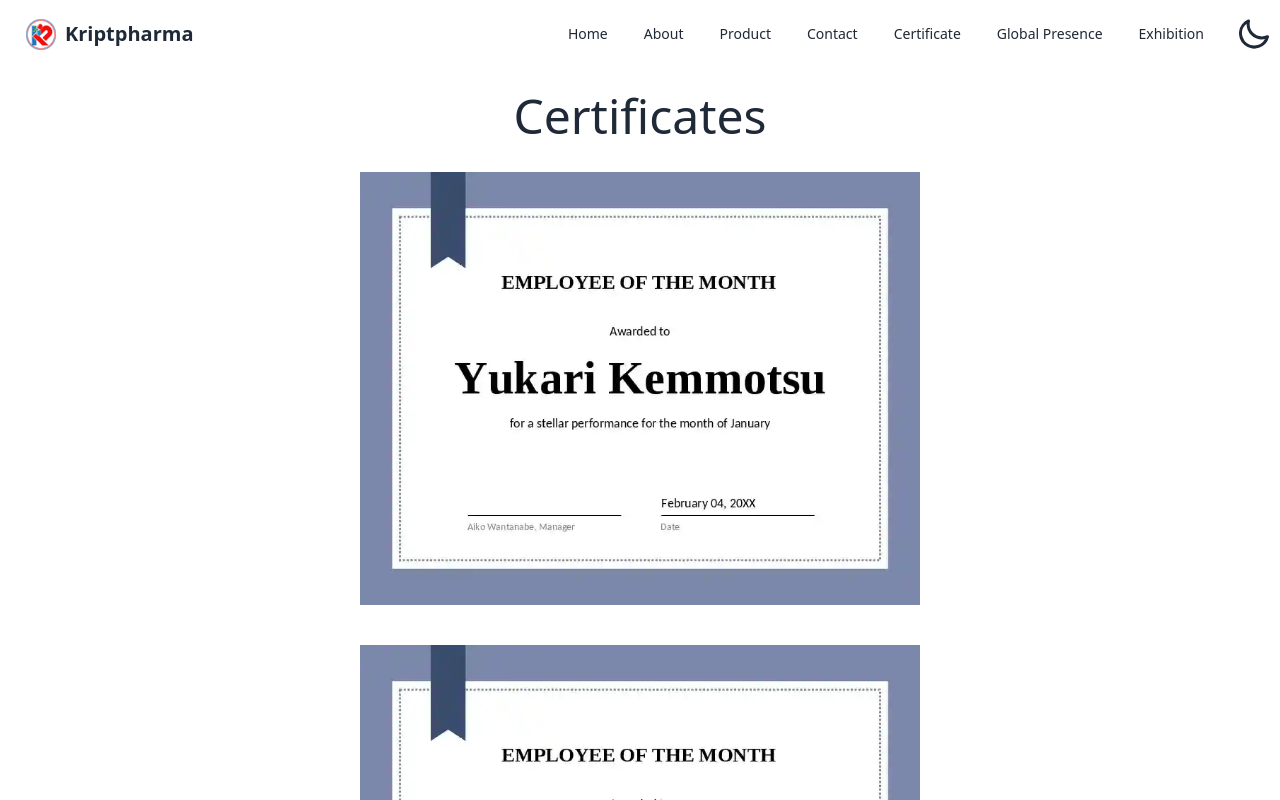
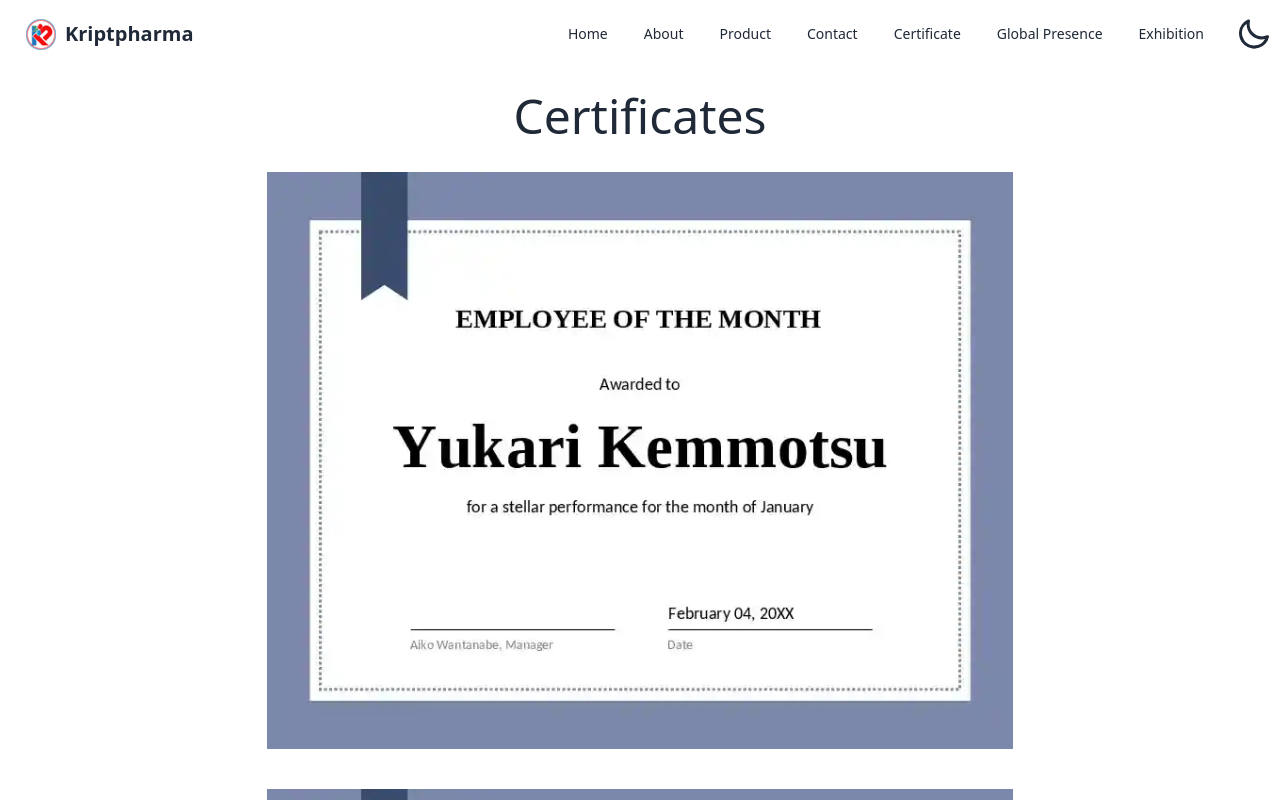
Before and after one commit to decipher-cs/kriptpharma, a React (Vite) app: page /certificate in a window 1280 px wide. Shown: the top 800 px of the page. Built offline with nearby package versions, Linux system fonts and the light colour scheme.

Commit message:
reduced size on smaller screen

```diff
--- a/src/routes/certificate.lazy.tsx
+++ b/src/routes/certificate.lazy.tsx
@@ -9,12 +9,12 @@ export const Route = createLazyFileRoute('/certificate')({
             <article className="grid justify-items-center gap-10">
                 {Array(3)
                     .fill(null)
-                    .map((data, i) => (
+                    .map((i) => (
                         <a
                             href={certificateImg}
                             target="_blank"
                             key={i}
-                            className="w-2/3 md:w-1/2"
+                            className="w-full md:w-2/3"
                         >
                             <img
                                 src={certificateImg}
--- a/src/routes/globalPresence.lazy.tsx
+++ b/src/routes/globalPresence.lazy.tsx
@@ -7,11 +7,11 @@ export const Route = createLazyFileRoute('/globalPresence')({
 
 const GlobalPresence = () => {
     return (
-        <section className="text-center space-y-8">
-            <h2 className="text-5xl">Global Presence</h2>
+        <section className="space-y-8 text-center">
+            <h2 className="text-2xl md:text-5xl">Global Presence</h2>
             <img
                 src={map}
-                className="w-4/5 border-2 border-base-300 rounded-xl mx-auto p-4"
+                className="mx-auto w-full rounded-xl border-2 border-base-300 p-4 md:w-4/5"
             />
         </section>
     )
```
